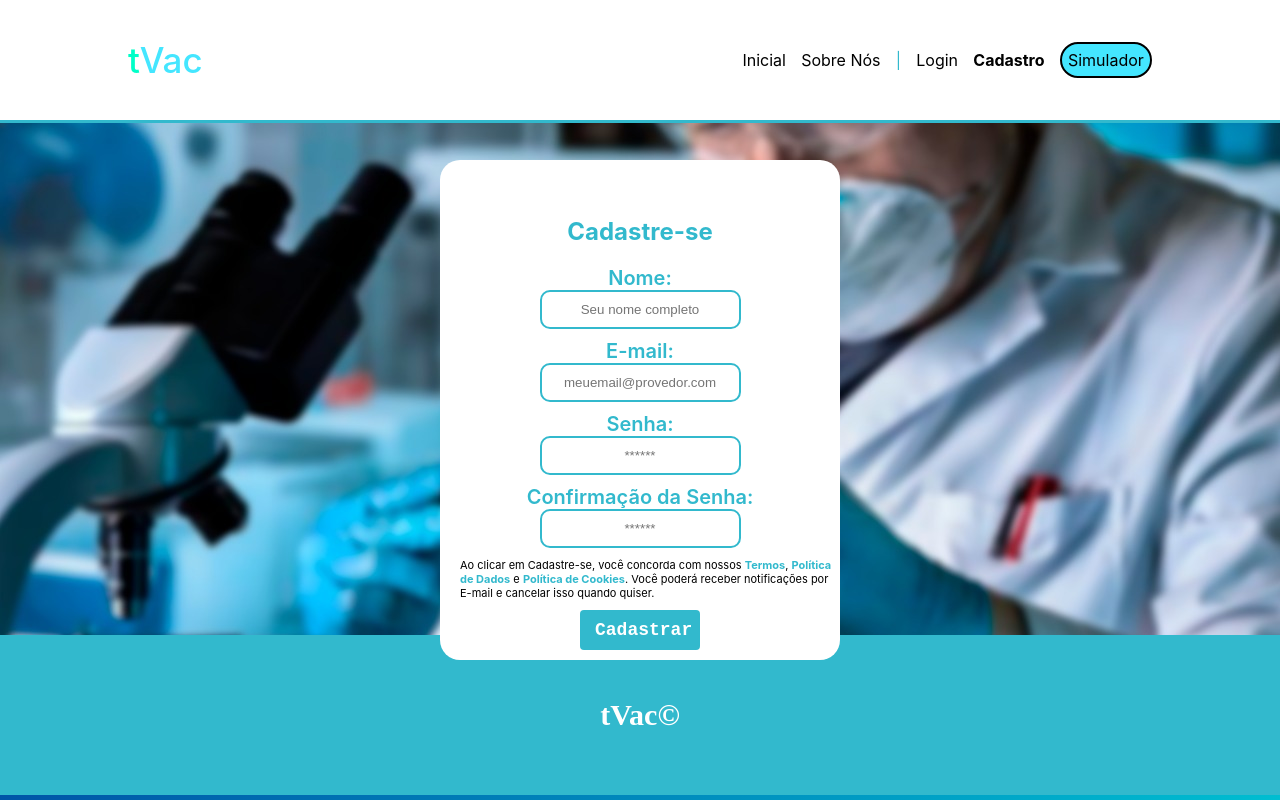
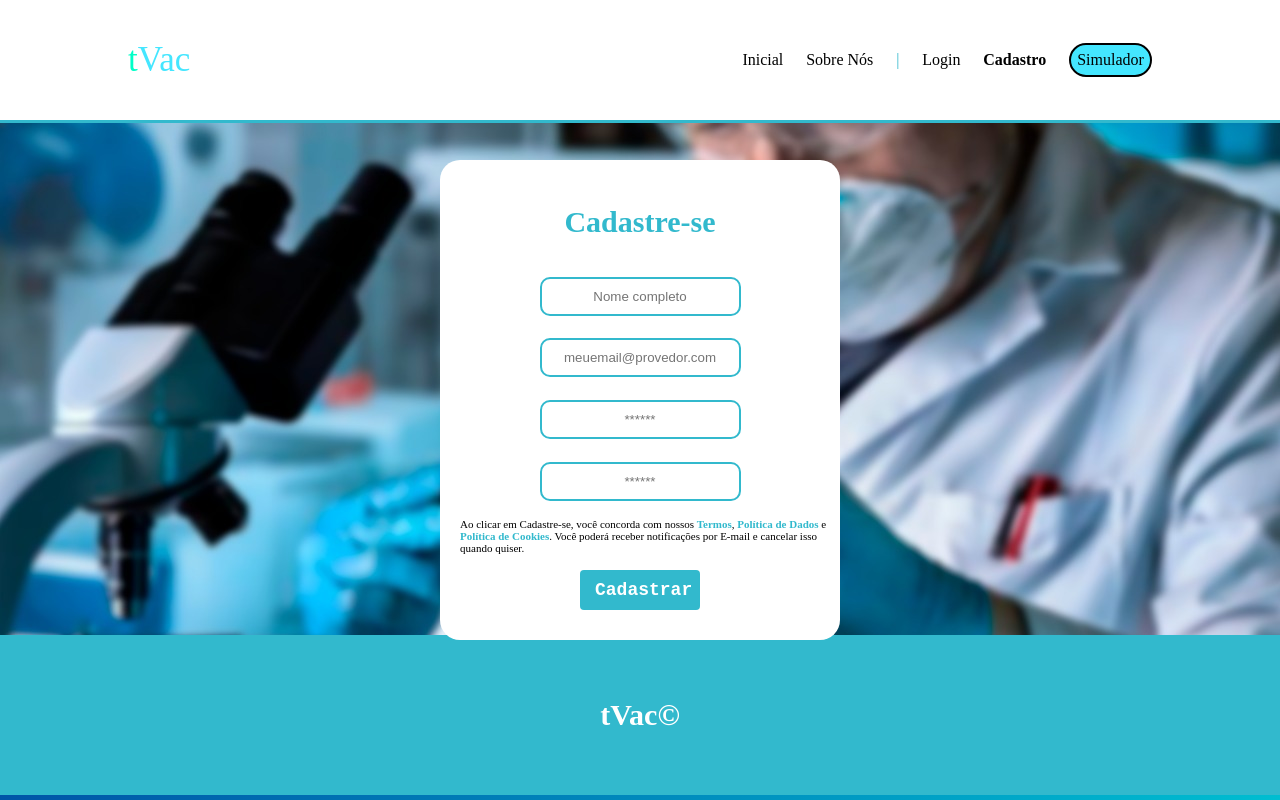
Before and after one commit to henrique-medeiros/SPRINT-2, a website: page public/cadastro.html in a window 1280 px wide. Drawn offline with Linux system fonts and the light colour scheme.

Commit message:
atualização tela cadastro

```diff
--- a/public/cadastro.html
+++ b/public/cadastro.html
@@ -68,16 +68,16 @@
                      -->
                      <h2>Cadastre-se</h2>
 
-                    <span class="tipo_campo">Nome:</span>
-                    <input id="nome_input" type="text" placeholder="Seu nome completo">
+                    <span class="tipo_campo"></span>
+                    <input id="nome_input" type="text" placeholder="Nome completo">
 
-                    <span class="tipo_campo">E-mail:</span>
+                    <span class="tipo_campo"></span>
                     <input id="email_input" type="text" placeholder="meuemail@provedor.com">
 
-                    <span class="tipo_campo">Senha:</span>
+                    <span class="tipo_campo"></span>
                     <input id="senha_input" type="password" placeholder="******">
 
-                    <span class="tipo_campo">Confirmação da Senha:</span>
+                    <span class="tipo_campo"></span>
                     <input id="confirmacao_senha_input" type="password" placeholder="******">
 
                     <span class="letrinhas">Ao clicar em Cadastre-se, você concorda com nossos <b style="color: #32b9cd;">Termos</b>, <b style="color: #32b9cd;">Política de Dados</b> e <b style="color: #32b9cd;">Política de Cookies</b>. Você poderá receber notificações por E-mail e cancelar isso quando quiser.</span>
--- a/public/css/style.css
+++ b/public/css/style.css
@@ -7,7 +7,7 @@ html {
 body {
   margin: 0;
   padding: 0;
-  font-family: -apple-system, BlinkMacSystemFont, 'Segoe UI', Roboto, Oxygen, Ubuntu, Cantarell, 'Open Sans', 'Helvetica Neue', sans-serif;
+  font-family: 'Times New Roman', Times, serif;
   background-color: rgb(255, 255, 255);
   overflow-x: hidden;
   background: rgb(0,255,252);
@@ -291,9 +291,9 @@ button {
   display: flex;
   flex-direction: column;
   align-items: center;
-  justify-content:flex-end;
+  justify-content:space-between;
   margin: auto;
-  margin-top: 5%;
+  margin-top: 0%;
   padding: 10px 0;
   border-radius: 20px;
 }
@@ -579,7 +579,10 @@ button:hover {
 
 .card_medio  h2 {
   color: #32b9cd;
+}
 
+.formulario h2 {
+  font-size: 30px;
 }
 
 .bannerCad .card_medio {
```
